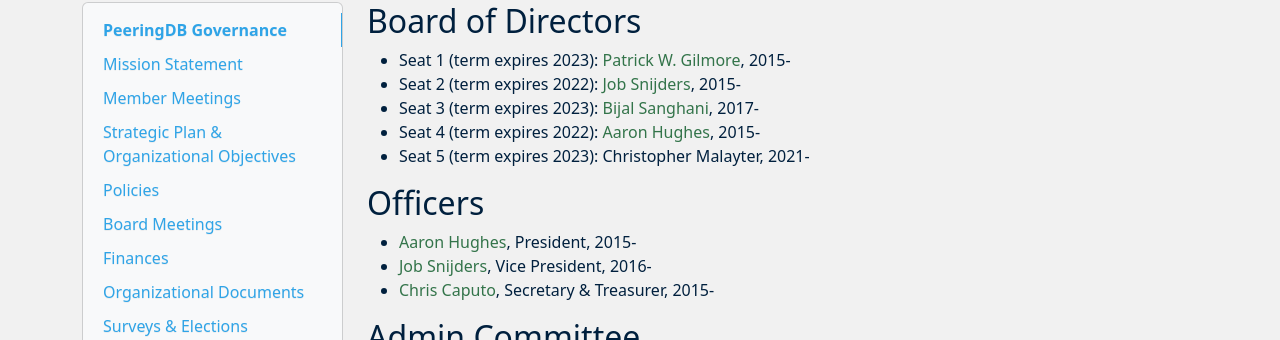
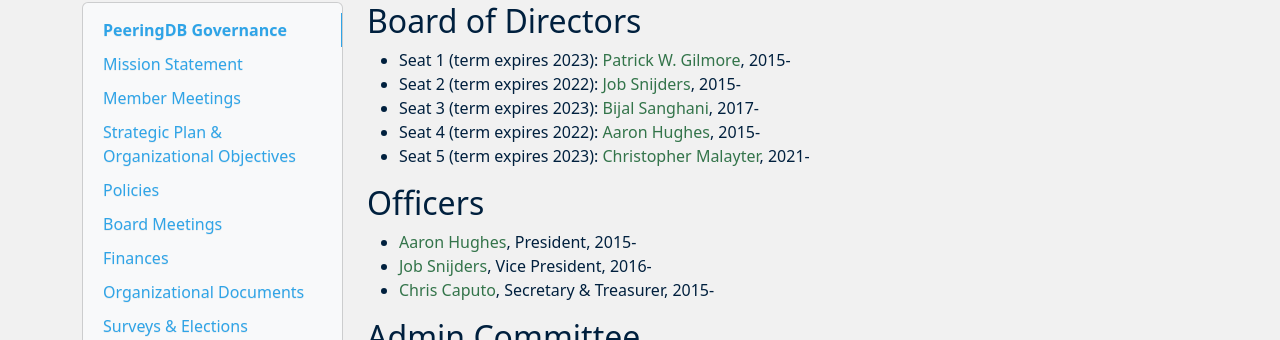
Before and after one commit to peeringdb/docs, an MkDocs documentation site: the page built from docs/gov.md, in a window 1280 px wide and 900 px high, scrolled down 2118 px. Shown: the part 115-455 px from the top of the window. Built offline with MkDocs 1.6.1, drawn with Linux system fonts in a browser that asks for light colours; nearby versions of some CDN libraries; part of the change alters nothing that is shown.

```diff
--- a/docs/gov.md
+++ b/docs/gov.md
@@ -94,7 +94,7 @@ PeeringDB, a nonprofit member-based organization, facilitates the interconnectio
 - Seat 2 (term expires 2022): [Job Snijders](mailto:job@peeringdb.com), 2015-
 - Seat 3 (term expires 2023): [Bijal Sanghani](mailto:bijal@peeringdb.com), 2017-
 - Seat 4 (term expires 2022): [Aaron Hughes](mailto:aaronh@peeringdb.com), 2015-
-- Seat 5 (term expires 2023): Christopher Malayter, 2021-
+- Seat 5 (term expires 2023): [Christopher Malayter](mailto:mustang@peeringdb.com), 2021-
 
 ## Officers
 
```
